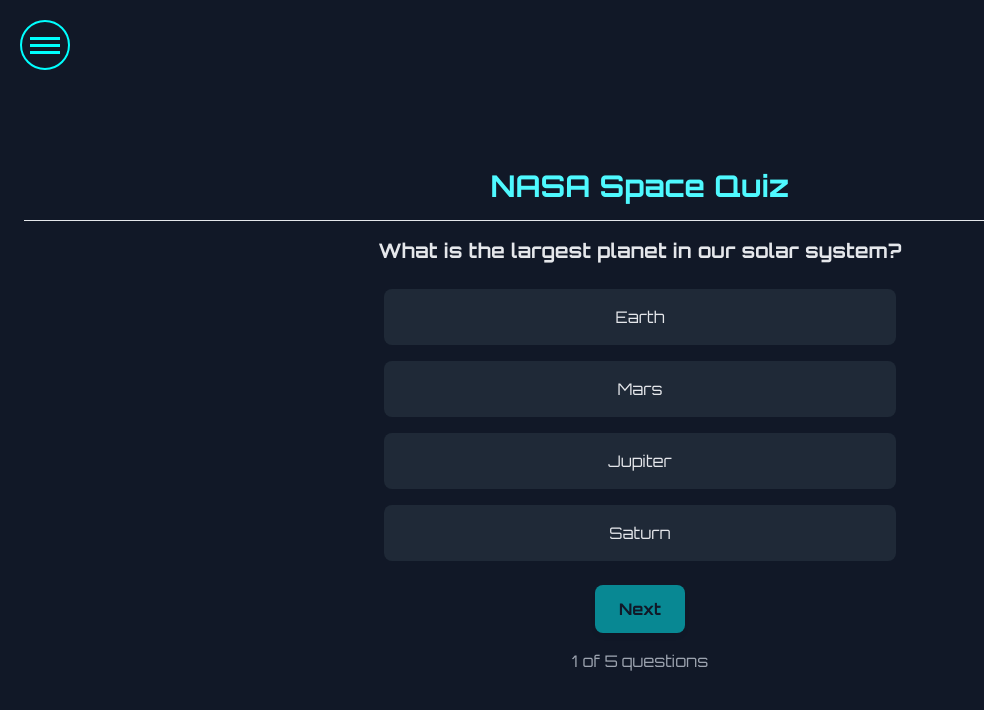
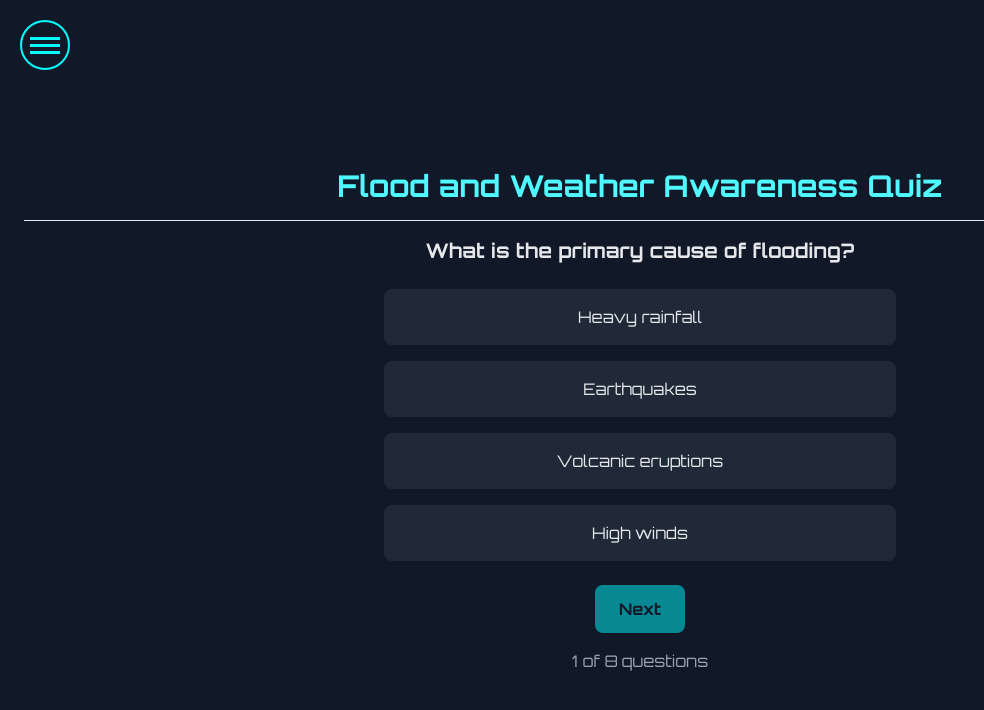
Before and after one commit to ShafayetSadi/SkyFarm-Analytics, a React (Create React App) app in the folder frontend/: page /quiz in a window 1280 px wide. Shown: the top 710 px of the page, without its empty margins (0-984 px from the left). Built offline with nearby package versions, Linux system fonts and the light colour scheme; what @botpress/webchat-generator would draw is missing.

Commit message:
updated quiz

```diff
--- a/frontend/src/quiz_research/quiz/quiz.jsx
+++ b/frontend/src/quiz_research/quiz/quiz.jsx
@@ -55,16 +55,16 @@
             {currentQuestion.options.map((option, index) => (
               <li
                 key={index}
-                className={`p-4 rounded-lg cursor-pointer text-center transition-colors duration-200
+                className={`p-4 rounded-lg cursor-pointer text-center transition-colors duration-200 bg-gray-800 hover:bg-gray-700
                   ${
                     selectedOption === option && isCorrect === true
-                      ? "bg-blue-600 text-white"
+                      ? "bg-green-600 text-white hover:bg-green-700"
                       : ""
                   }
                   ${
                     selectedOption === option && isCorrect === false
-                      ? "bg-red-500 text-white"
-                      : "bg-gray-800 hover:bg-gray-700"
+                      ? "bg-red-600 text-white hover:bg-red-700"
+                      : ""
                   }
                 `}
                 onClick={() => handleOptionClick(option)}
--- a/frontend/src/quiz_research/quiz/quizdata.json
+++ b/frontend/src/quiz_research/quiz/quizdata.json
@@ -1,35 +1,68 @@
 {
-    "quizTitle": "NASA Space Quiz",
+  "quizTitle": "Flood and Weather Awareness Quiz",
   "questions": [
     {
       "id": 1,
-        "question": "What is the largest planet in our solar system?",
-        "options": ["Earth", "Mars", "Jupiter", "Saturn"],
-        "answer": "Jupiter"
+      "question": "What is the primary cause of flooding?",
+      "options": [
+        "Heavy rainfall",
+        "Earthquakes",
+        "Volcanic eruptions",
+        "High winds"
+      ],
+      "answer": "Heavy rainfall"
     },
     {
       "id": 2,
-        "question": "Who was the first person to walk on the moon?",
-        "options": ["Buzz Aldrin", "Yuri Gagarin", "Neil Armstrong", "Alan Shepard"],
-        "answer": "Neil Armstrong"
+      "question": "Which satellite is used to monitor weather patterns from space?",
+      "options": [
+        "Hubble Space Telescope",
+        "GOES Satellite",
+        "Voyager 1",
+        "Mars Reconnaissance Orbiter"
+      ],
+      "answer": "GOES Satellite"
     },
     {
       "id": 3,
-        "question": "What galaxy is Earth located in?",
-        "options": ["Andromeda Galaxy", "Milky Way Galaxy", "Whirlpool Galaxy", "Triangulum Galaxy"],
-        "answer": "Milky Way Galaxy"
+      "question": "What scale is used to measure the intensity of hurricanes?",
+      "options": [
+        "Beaufort Scale",
+        "Saffir-Simpson Scale",
+        "Richter Scale",
+        "Fujita Scale"
+      ],
+      "answer": "Saffir-Simpson Scale"
     },
     {
       "id": 4,
-        "question": "What is the hottest planet in the solar system?",
-        "options": ["Mercury", "Venus", "Mars", "Jupiter"],
-        "answer": "Venus"
+      "question": "Which of the following is NOT a type of flood?",
+      "options": ["Flash flood", "Coastal flood", "River flood", "Drought"],
+      "answer": "Drought"
     },
     {
       "id": 5,
-        "question": "How long does it take for the Earth to orbit the Sun?",
-        "options": ["24 hours", "365 days", "30 days", "12 months"],
-        "answer": "365 days"
+      "question": "What is the term for a large area of land that is prone to flooding?",
+      "options": ["Floodplain", "Wetland", "Reservoir", "Estuary"],
+      "answer": "Floodplain"
+    },
+    {
+      "id": 6,
+      "question": "Which atmospheric phenomenon is characterized by rapidly rotating storms that form over warm ocean waters?",
+      "options": ["Tornado", "Hurricane", "Blizzard", "Drought"],
+      "answer": "Hurricane"
+    },
+    {
+      "id": 7,
+      "question": "What tool do meteorologists use to predict weather conditions?",
+      "options": ["Anemometer", "Seismograph", "Barometer", "Hygrometer"],
+      "answer": "Barometer"
+    },
+    {
+      "id": 8,
+      "question": "What is the term for the gradual increase in Earth's average temperature due to greenhouse gas emissions?",
+      "options": ["Global warming", "Acid rain", "Ozone depletion", "El Niño"],
+      "answer": "Global warming"
     }
   ]
 }
```
Lines whose indentation alone changed are shown as unchanged.
